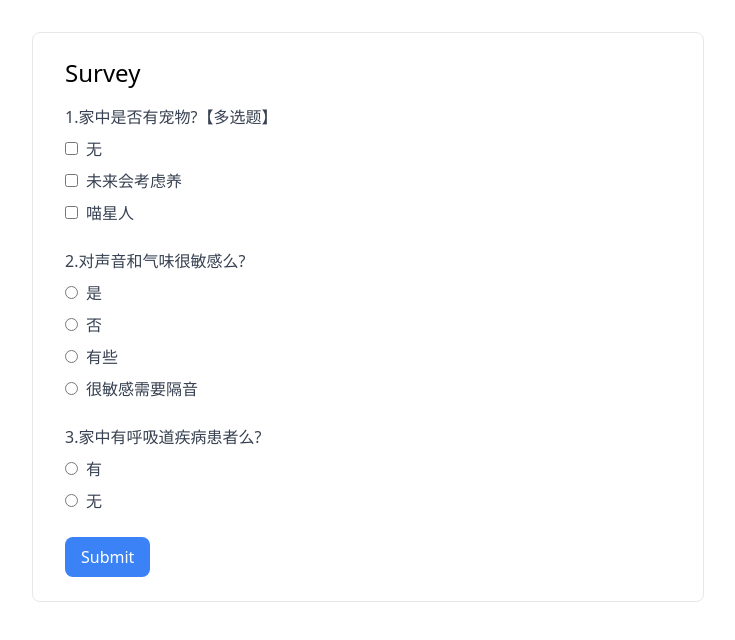
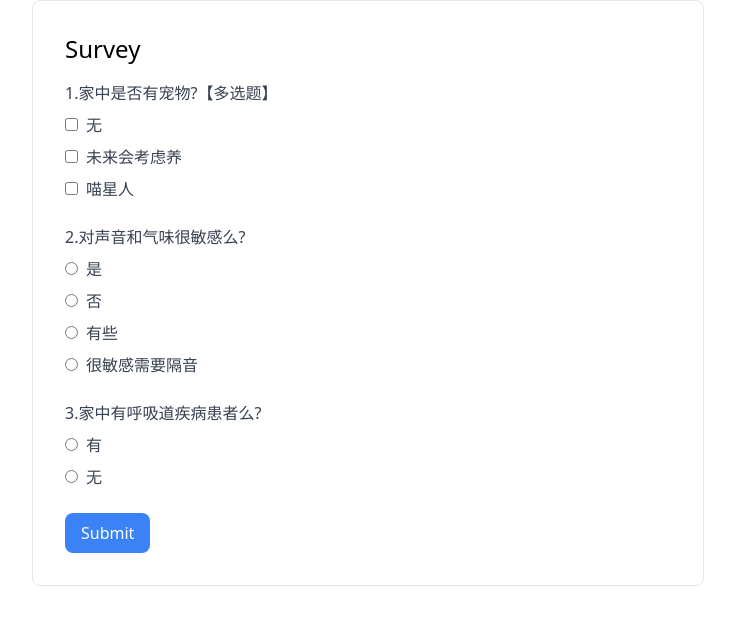
Before and after one commit to lvhuanid/h5_survey, a Vue app: page / in a window 1280 px wide. Shown: the top 640 px of the page, without its empty margins (272-1007 px from the left). Built offline with nearby package versions, Linux system fonts and the light colour scheme.

Commit message:
chore: ajust style

```diff
--- a/src/App.vue
+++ b/src/App.vue
@@ -29,7 +29,7 @@ function buttonClick() {
 </script>
 
 <template>
-  <div class="bg-white border rounded-lg px-8 py-6 mx-auto my-8 max-w-2xl">
+  <div class="bg-white border rounded-lg px-8 py-8 mx-auto max-w-2xl">
     <h2 class="text-2xl font-medium mb-4">Survey</h2>
     <form @submit.prevent="buttonClick">
       <div v-for="item, index in items" :key="item.id" class="mb-4">
@@ -49,7 +49,7 @@ function buttonClick() {
           <template v-if="item.type === 'options'">
             <div class="mb-4">
               <div class="flex flex-wrap flex-col -mx-2">
-                <div v-for="select in item.selects" :key="select.id" class="px-2 w-1/3">
+                <div v-for="select in item.selects" :key="select.id" class="px-2">
                   <label :for="select.value" class="block text-gray-700 font-medium mb-2">
                     <input type="checkbox" :name="item.id" :value="select.value" class="mr-2">{{
                       select.value }}
@@ -61,7 +61,7 @@ function buttonClick() {
           <template v-if="item.type === 'option'">
             <div class="mb-4">
               <div v-for="select in item.selects" :key="select.id" class="flex flex-wrap flex-col -mx-2">
-                <div class="px-2 w-1/3">
+                <div class="px-2">
                   <label :for="select.value" class="block text-gray-700 font-medium mb-2">
                     <input type="radio" :name="item.id" :value="select.value" class="mr-2">{{
                       select.value }}
```
